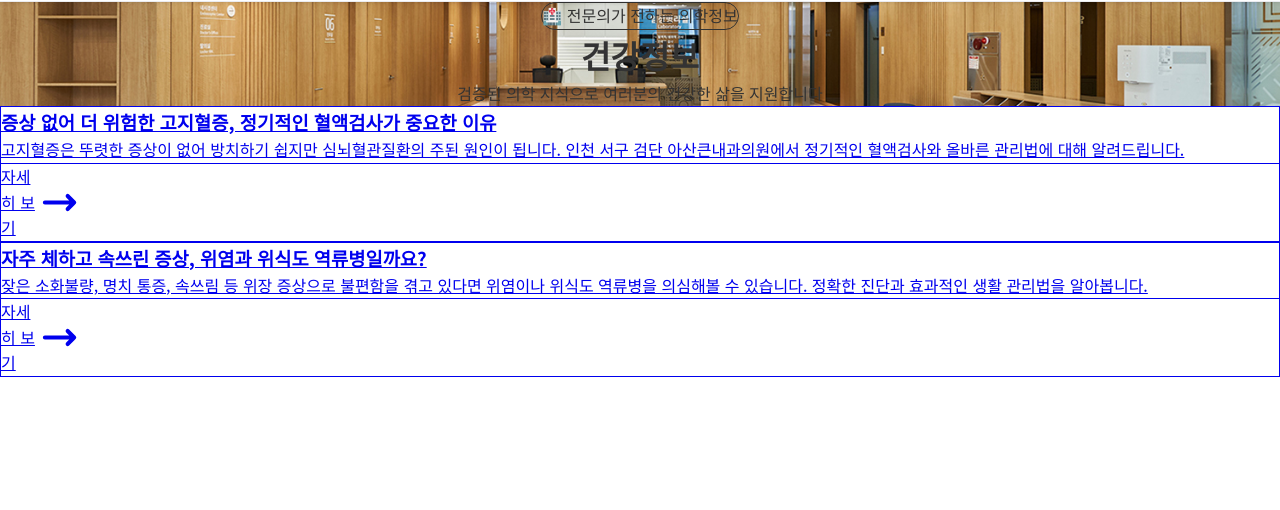
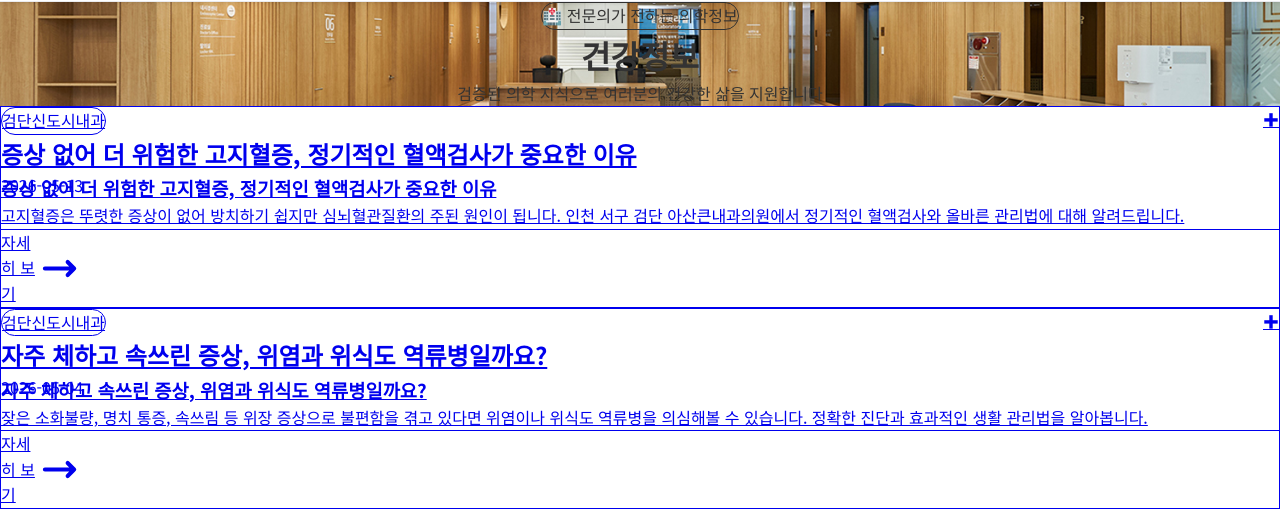
Before and after one commit to bnam1321-bit/asan-keunnae-blog, a Next.js app: page /blog in a window 1280 px wide. Shown: the part 331-841 px from the top of the page. Built offline with nearby package versions, Linux system fonts and the light colour scheme.

Commit message:
fix: replace overly large emoji icons with premium alternatives

```diff
--- a/app/blog/[slug]/page.tsx
+++ b/app/blog/[slug]/page.tsx
@@ -167,9 +167,9 @@ export default async function BlogPostPage({ params }: Props) {
 
                 {/* Author & Clinic Info */}
                 <div className="bg-stone-50 rounded-3xl p-8 sm:p-10 mb-12 border border-stone-200">
-                    <div className="flex items-start gap-4 mb-6">
-                        <div className="w-16 h-16 rounded-full bg-stone-200 flex items-center justify-center text-3xl font-bold shadow-sm">
-                            🏥
+                    <div className="flex items-center gap-4 mb-6">
+                        <div className="w-16 h-16 rounded-full bg-white flex items-center justify-center shadow-sm overflow-hidden border border-stone-200 p-2">
+                            <img src="/images/logo.jpg" alt="아산큰내과 로고" className="w-full h-auto object-contain" />
                         </div>
                         <div>
                             <h3 className="text-xl font-bold text-gray-900 mb-1">아산큰내과</h3>
--- a/app/blog/page.tsx
+++ b/app/blog/page.tsx
@@ -1,5 +1,6 @@
 import { getAllPosts } from '@/lib/blog';
 import Link from 'next/link';
+import TypographicCover from '@/app/components/TypographicCover';
 
 
 export const metadata = {
@@ -35,8 +36,8 @@ export default function BlogPage() {
             <div className="max-w-7xl mx-auto px-4 sm:px-6 lg:px-8 py-16 -mt-8">
                 {posts.length === 0 ? (
                     <div className="text-center py-32">
-                        <div className="inline-flex items-center justify-center w-24 h-24 rounded-3xl bg-stone-100 mb-8 shadow-sm border border-stone-200">
-                            <span className="text-5xl">📝</span>
+                        <div className="inline-flex items-center justify-center w-16 h-16 rounded-2xl bg-stone-100 mb-6 shadow-sm border border-stone-200">
+                            <span className="text-3xl">📝</span>
                         </div>
                         <h3 className="text-2xl font-bold text-stone-800 mb-3">준비중입니다</h3>
                         <p className="text-gray-500 text-lg">곧 유익한 건강정보를 만나보실 수 있습니다.</p>
@@ -49,24 +50,15 @@ export default function BlogPage() {
                                     className="h-full bg-white/80 backdrop-blur-sm rounded-3xl overflow-hidden shadow-lg hover:shadow-2xl transition-all duration-500 border border-white/50 hover:scale-[1.02] hover:-translate-y-1"
                                     style={{ animationDelay: `${index * 100}ms` }}
                                 >
-                                    {/* Premium Thumbnail with Gradient Overlay */}
-                                    <div className="relative h-56 bg-stone-200 overflow-hidden">
-                                        <div className="absolute inset-0 bg-gradient-to-t from-stone-900/30 to-transparent"></div>
-                                        <div className="absolute inset-0 flex items-center justify-center backdrop-blur-[2px]">
-                                            <div className="w-20 h-20 rounded-2xl bg-white/90 flex items-center justify-center shadow-lg group-hover:scale-110 transition-transform duration-500">
-                                                <span className="text-5xl">🏥</span>
-                                            </div>
-                                        </div>
-                                        {/* Floating Tag */}
-                                        {post.tags?.[0] && (
-                                            <div className="absolute top-4 left-4">
-                                                <span className="px-4 py-2 bg-stone-700 text-white rounded-full text-xs font-bold shadow-md backdrop-blur-sm border border-white/20">
-                                                    {post.tags[0]}
-                                                </span>
-                                            </div>
-                                        )}
+                                    {/* Typographic Cover */}
+                                    <div className="relative h-56 w-full">
+                                        <TypographicCover
+                                            title={post.title}
+                                            tags={post.tags}
+                                            slug={post.slug}
+                                        />
                                         {/* Date Badge */}
-                                        <div className="absolute bottom-4 right-4">
+                                        <div className="absolute bottom-4 right-4 z-10">
                                             <div className="px-3 py-1.5 bg-black/40 backdrop-blur-md text-white rounded-full text-xs font-semibold">
                                                 {post.date}
                                             </div>
--- a/app/page.tsx
+++ b/app/page.tsx
@@ -36,8 +36,8 @@ export default function Home() {
       <div className="max-w-7xl mx-auto px-4 sm:px-6 lg:px-8 py-16 -mt-8">
         {posts.length === 0 ? (
           <div className="text-center py-32">
-            <div className="inline-flex items-center justify-center w-24 h-24 rounded-3xl bg-stone-100 mb-8 shadow-sm border border-stone-200">
-              <span className="text-5xl">📝</span>
+            <div className="inline-flex items-center justify-center w-16 h-16 rounded-2xl bg-stone-100 mb-6 shadow-sm border border-stone-200">
+              <span className="text-3xl">📝</span>
             </div>
             <h3 className="text-xl font-bold text-stone-800 mb-3">준비중입니다</h3>
             <p className="text-gray-500 text-lg">곧 유익한 건강정보를 만나보실 수 있습니다.</p>
```
